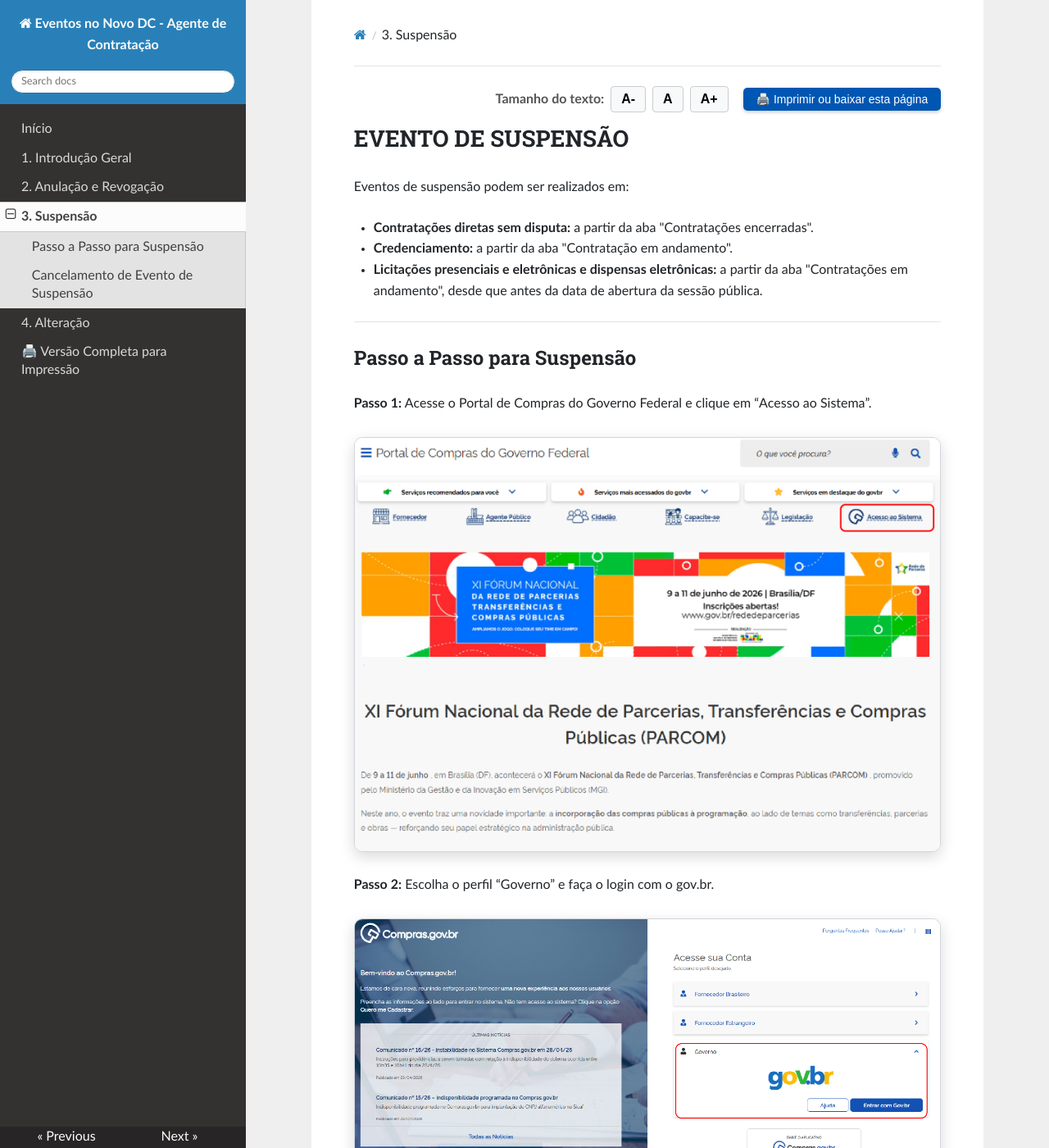
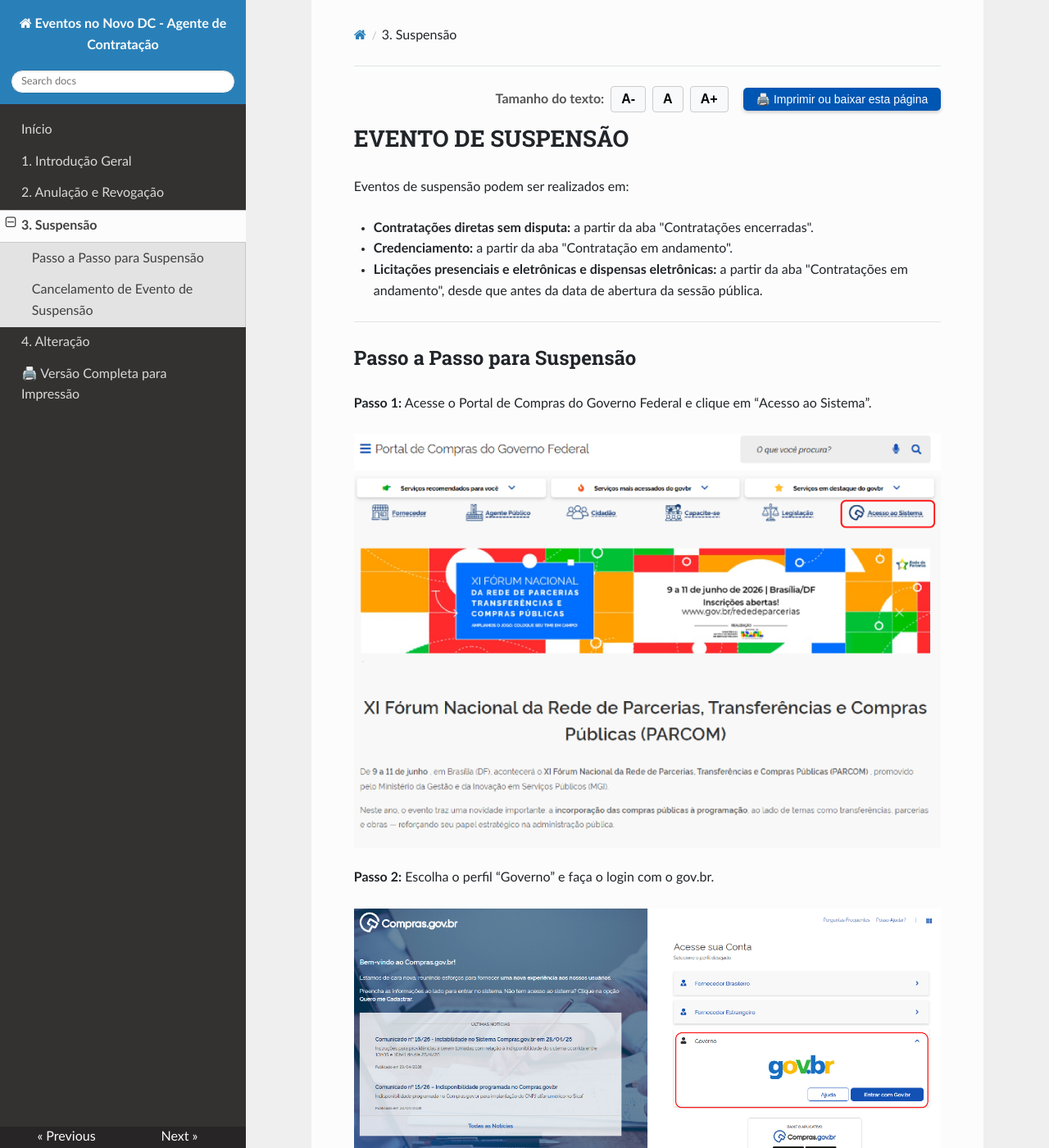
Before and after one commit to siqueiraazevedo2013-cloud/Tutorial-Eventos-Novo-DC, an MkDocs documentation site: the page built from docs/03-suspensao.md, in a window 1280 px wide and 1400 px high. Shown: the whole window at 82% size. Built offline with MkDocs 1.6.1, drawn with Linux system fonts in a browser that asks for light colours; nearby versions of some CDN libraries.

Commit message:
Clean up custom CSS by removing unused styles
Removed various styles for images, layout, and lightbox functionality.

```diff
--- a/docs/custom.css
+++ b/docs/custom.css
@@ -1,122 +1,20 @@
-/* Aplica linha de borda, cantos arredondados e sombra em todas as imagens */
-.rst-content img, .md-content img, .wy-nav-content img, article img {
-  border: 1px solid #d1d5db !important; /* Espessura (5px), estilo (solid) e cor (#5a5c5e) */
-  border-radius: 10px !important;       /* Curvatura dos cantos */
-  box-shadow: 0 10px 30px rgba(0, 0, 0, 0.30) !important; /* Sombra opcional para destaque */
-}
-/* ==========================================================================
-   ESTILOS DE CENTRALIZAÇÃO E LAYOUT (docs/custom.css)
-   ========================================================================== */
-
-/* 1. Limita a largura do bloco branco e centraliza horizontalmente */
-.wy-nav-content {
+/* Limita a largura máxima do texto em monitores e centraliza o bloco principal */
+.wy-nav-content, main, .md-content {
   max-width: 820px !important;
   margin-left: auto !important;
   margin-right: auto !important;
-  background: #ffffff !important;
 }
 
-/* 2. Ajusta o contêiner interno de conteúdo */
-.rst-content, .md-content, main {
-  max-width: 100% !important;
-}
-
-/* 3. Ajuste para telas pequenas e celulares */
+/* Em celulares e telas pequenas, ajusta para 100% da largura útil */
 @media screen and (max-width: 768px) {
-  .wy-nav-content {
+  .wy-nav-content, main, .md-content {
     max-width: 100% !important;
-    margin: 0 !important;
-    padding: 15px !important;
+    padding: 10px !important;
   }
 }
 
-/* 4. Estilo padronizado das imagens (contorno, bordas arredondadas e sombra) */
-.rst-content img, .md-content img, .wy-nav-content img {
-  width: 100% !important;
-  max-width: 100% !important;
-  height: auto !important;
-  display: block;
-  margin: 28px auto !important;
-  border: 1px solid #d1d5db !important;
-  border-radius: 10px !important;
-  box-shadow: 0 6px 18px rgba(0, 0, 0, 0.15) !important;
-  cursor: zoom-in;
-  transition: transform 0.2s ease;
-}
-
-.rst-content img:hover, .md-content img:hover {
-  transform: scale(1.01);
-}
-
-/* 5. Leitura e contraste do texto */
+/* Melhora o espaçamento das linhas e o contraste do texto */
 body, .md-content, .wy-nav-content {
   line-height: 1.65 !important;
   color: #212529 !important;
 }
-
-/* 6. Permite quebra de linha nos títulos longos do menu lateral */
-.wy-menu-vertical p.caption,
-.wy-menu-vertical span.caption-text,
-.wy-menu-vertical a {
-  white-space: normal !important;
-  word-wrap: break-word !important;
-  line-height: 1.4 !important;
-}
-
-.wy-menu-vertical p.caption {
-  margin-bottom: 8px !important;
-}
-
-/* --- ESTILOS DO POPUP/LIGHTBOX --- */
-#lightbox-overlay {
-  display: none;
-  position: fixed;
-  z-index: 99999;
-  top: 0;
-  left: 0;
-  width: 100%;
-  height: 100%;
-  background-color: rgba(0, 0, 0, 0.85);
-  cursor: zoom-out;
-  opacity: 0;
-  transition: opacity 0.3s ease;
-}
-
-#lightbox-overlay.active {
-  display: flex;
-  justify-content: center;
-  align-items: center;
-  opacity: 1;
-}
-
-#lightbox-image {
-  max-width: 90%;
-  max-height: 90%;
-  border: 4px solid white;
-  border-radius: 4px;
-  box-shadow: 0 0 30px rgba(0, 0, 0, 0.5);
-  cursor: default;
-  transform: scale(0.9);
-  transition: transform 0.3s ease;
-}
-
-#lightbox-overlay.active #lightbox-image {
-  transform: scale(1);
-}
-
-#lightbox-close {
-  position: absolute;
-  top: 20px;
-  right: 30px;
-  color: white;
-  font-size: 50px;
-  font-weight: bold;
-  cursor: pointer;
-  transition: 0.2s;
-  user-select: none;
-}
-
-#lightbox-close:hover {
-  color: #ccc;
-  transform: scale(1.1);
-}
```
